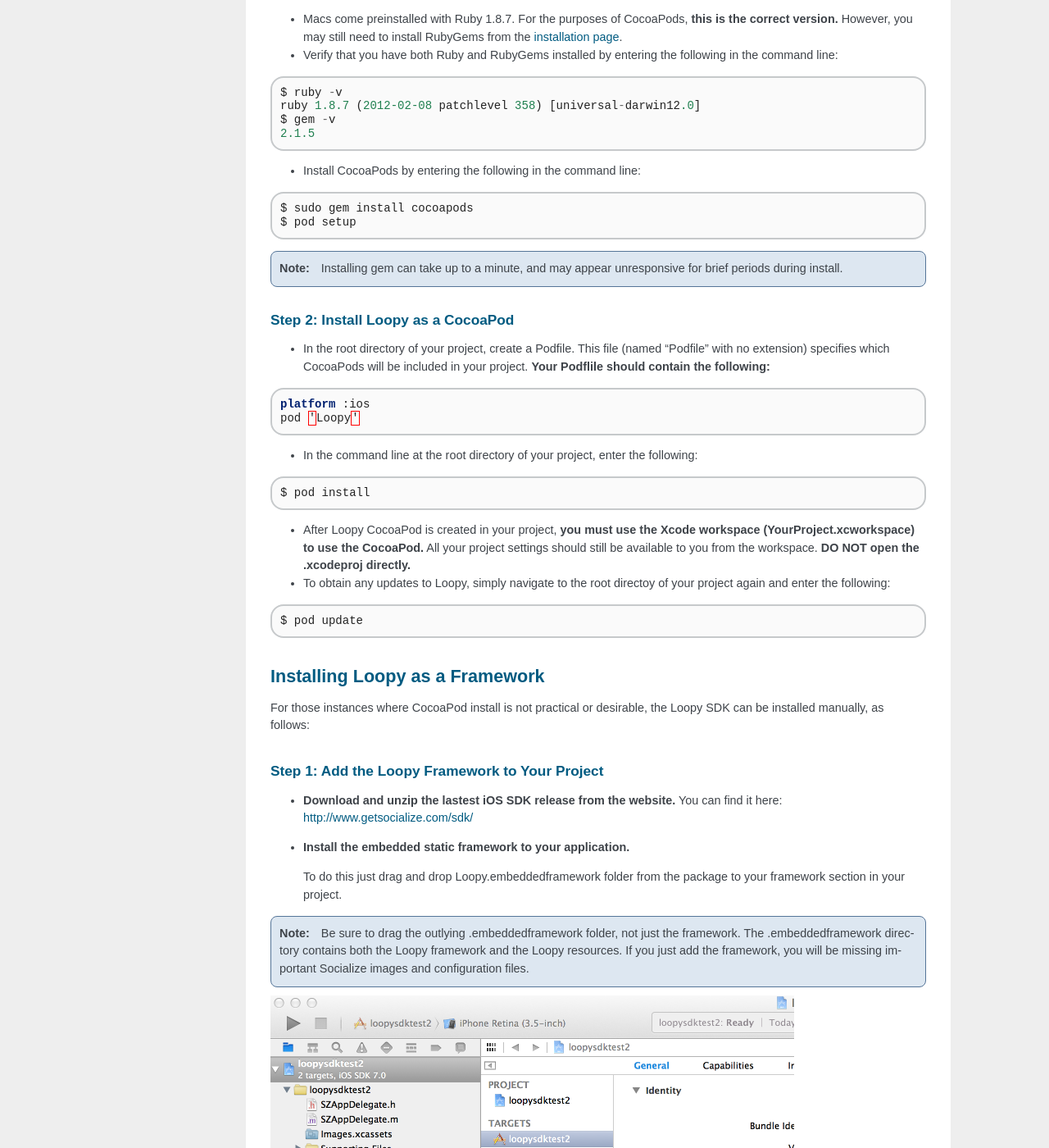
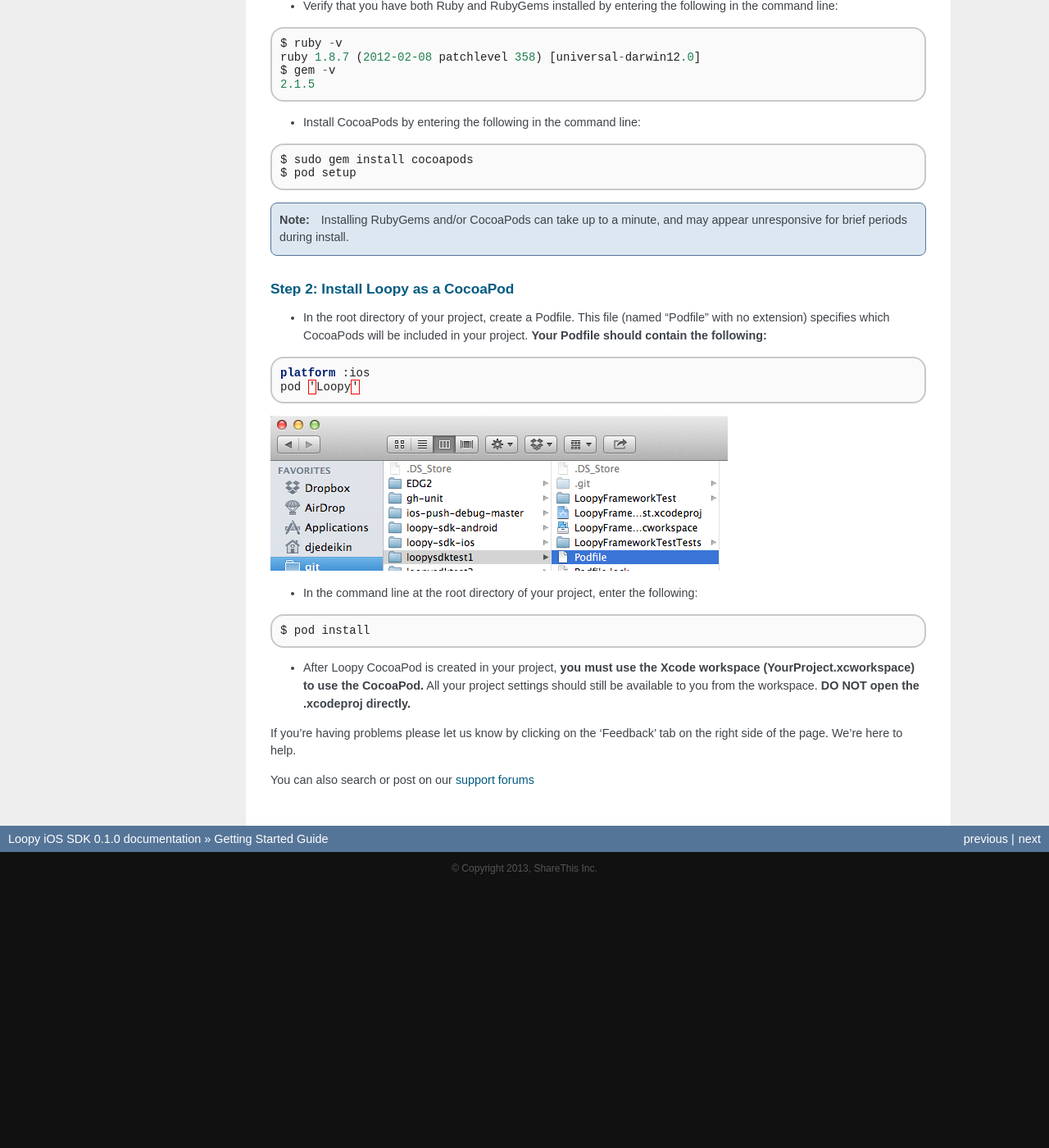
Before and after one commit to socialize/loopy-ios, a Sphinx documentation site: the page built from Documentation/sphinx/source/getting_started.rst, in a window 1280 px wide and 1400 px high, scrolled down 975 px. Shown: the whole window at 82% size. Built offline with Sphinx 7.4.7, drawn with Linux system fonts in a browser that asks for light colours; after the commit the page ends 2054 px from its top, so only the background shows below that; some of the changed text lies outside the part shown.

Commit message:
Updated with CocoaPods as only install/upgrade option

```diff
--- a/Documentation/sphinx/source/getting_started.rst
+++ b/Documentation/sphinx/source/getting_started.rst
@@ -23,12 +23,13 @@
 ------------------
 
 If you are upgrading from a previous release, check out the `Upgrading Guide`_.
+
     .. _Upgrading Guide: upgrading.html
 
-**There are two options for installing the Loopy SDK:** using CocoaPods, or via manual download and install.
+The Loopy SDK is easily installed with CocoaPods.
 
-Installing With CocoaPods (Recommended)
----------------------------------------
+Installing With CocoaPods
+-------------------------
 
 CocoaPods is an easy, elegant way to manage library dependencies in iOS. No need to manually import frameworks or deal with compiler flags. After a one-time installation of RubyGems (CocoaPods is Ruby-based), a single command-line operation is all that's needed to install or upgrade Loopy. For more information on CocoaPods, check out the `CocoaPods homepage`_.
 
@@ -59,17 +61,25 @@
            $ sudo gem install cocoapods
            $ pod setup
 
-.. note:: Installing gem can take up to a minute, and may appear unresponsive for brief periods during install.
+
+.. note:: Installing RubyGems and/or CocoaPods can take up to a minute, and may appear unresponsive for brief periods during install.
+
 
 Step 2: Install Loopy as a CocoaPod
 ~~~~~~~~~~~~~~~~~~~~~~~~~~~~~~~~~~~~~~~~~~~~~~~~~~~~~~~~~~~~~~~
 
-- In the root directory of your project, create a Podfile. This file (named "Podfile" with no extension) specifies which CocoaPods will be included in your project. **Your Podflile should contain the following:**
+- In the root directory of your project, create a Podfile. This file (named "Podfile" with no extension) specifies which CocoaPods will be included in your project. **Your Podfile should contain the following:**
 
 ::
 
             platform :ios
             pod 'Loopy'
+
+
+.. image:: images/podfile_in_directory.png
+            :width: 558
+            :height: 189
+
 
 - In the command line at the root directory of your project, enter the following:
 
@@ -79,58 +89,7 @@
 
 - After Loopy CocoaPod is created in your project, **you must use the Xcode workspace (YourProject.xcworkspace) to use the CocoaPod.** All your project settings should still be available to you from the workspace. **DO NOT open the .xcodeproj directly.**
 
-- To obtain any updates to Loopy, simply navigate to the root directoy of your project again and enter the following:
 
-::
-
-            $ pod update
-
-
-Installing Loopy as a Framework
----------------------------------------
-
-For those instances where CocoaPod install is not practical or desirable, the Loopy SDK can be installed manually, as follows:
-
-Step 1: Add the Loopy Framework to Your Project
-~~~~~~~~~~~~~~~~~~~~~~~~~~~~~~~~~~~~~~~~~~~~~~~~~~~~~~~~~~~~~~~
-
-- **Download and unzip the lastest iOS SDK release from the website.**
-  You can find it here: http://www.getsocialize.com/sdk/
-- **Install the embedded static framework to your application.**
-
-  To do this just drag and drop Loopy.embeddedframework folder from the
-  package to your framework section in your project.
-
-.. note:: Be sure to drag the outlying .embeddedframework folder, not just the framework. The .embeddedframework directory contains both the Loopy framework and the Loopy resources.
-  If you just add the framework, you will be missing important Socialize images and configuration files.
-
-.. image:: images/drag_and_drop.png
-            :width: 639
-            :height: 527
-
-- When prompted, check "Copy items into destination group's folder (if needed)" and click finish
-
-.. image:: images/check_copy_items.png
-
-.. note:: Be sure the 'Create groups for any added folders' radio button is selected during the above step. If you select
-  'Create folder references for any added folders', a blue folder reference will be added to the project
-  and Loopy will not be able to locate its resources.
-
-
-Step 2: Set Project Linker and Code Generation Flags
-~~~~~~~~~~~~~~~~~~~~~~~~~~~~~~~~~~~~~~~~~~~~~~~~~~~~~
-
-- Add **-ObjC** and **-all_load** flag to the Other Linker Flags in the build settings of your application target. *Please use the flag exactly as it is—the most common mistake here tends to be misspelling or incorrect capitalization.*
-
-    .. image:: images/linker_flags.png
-            :width: 700
-            :height: 410
-
-- For each of your application targets (or, if preferred, for the entire project), set the Debug setting of "Generate Test Coverage Files" and "Instrument Program Flow" in "Apple LLVM 5.0 - Code Generation" to "Yes":
-
-  .. image:: images/code_gen.png
-        :width: 529
-        :height: 278
 
 If you're having problems please let us know by clicking on the 'Feedback' tab on the right side of the page.   We're here to help.
 
```
Also changed, not shown: other parts of Documentation/sphinx/source/getting_started.rst (+2 -1 lines), Documentation/sphinx/source/upgrading.rst (+9 -2 lines), Documentation/sphinx/source/images/podfile_in_directory.png (added), 1 other file.
